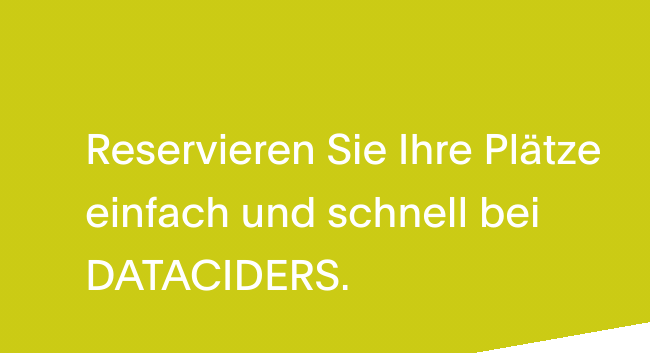
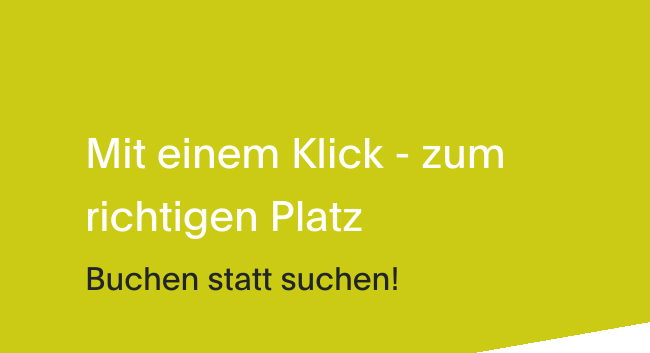
Before and after one commit to melisa-cihan/sdc-website, a plain HTML site: page index.html in a window 1280 px wide. Shown: the part 314-667 px from the top of the page, 0-650 px from the left. Drawn offline with Linux system fonts and the light colour scheme; files whose address does not match are found by name.

Commit message:
add fade up function and add slogan

```diff
--- a/index.html
+++ b/index.html
@@ -172,7 +172,7 @@
 
             <div class="col-lg-6 col-md-10 col-12 d-flex flex-column justify-content-center align-items-center">
                 <div class="hero-text">
-                    <h1 class="text-white" data-aos="fade-up">Reservieren Sie Ihre Plätze einfach und schnell bei DATACIDERS.</h1>
+                    <h1 class="text-white" data-aos="fade-up">Mit einem Klick - zum richtigen Platz <h2 data-aos="fade-up">Buchen statt suchen!</h2></h1>
                 </div>
             </div>
 
```
